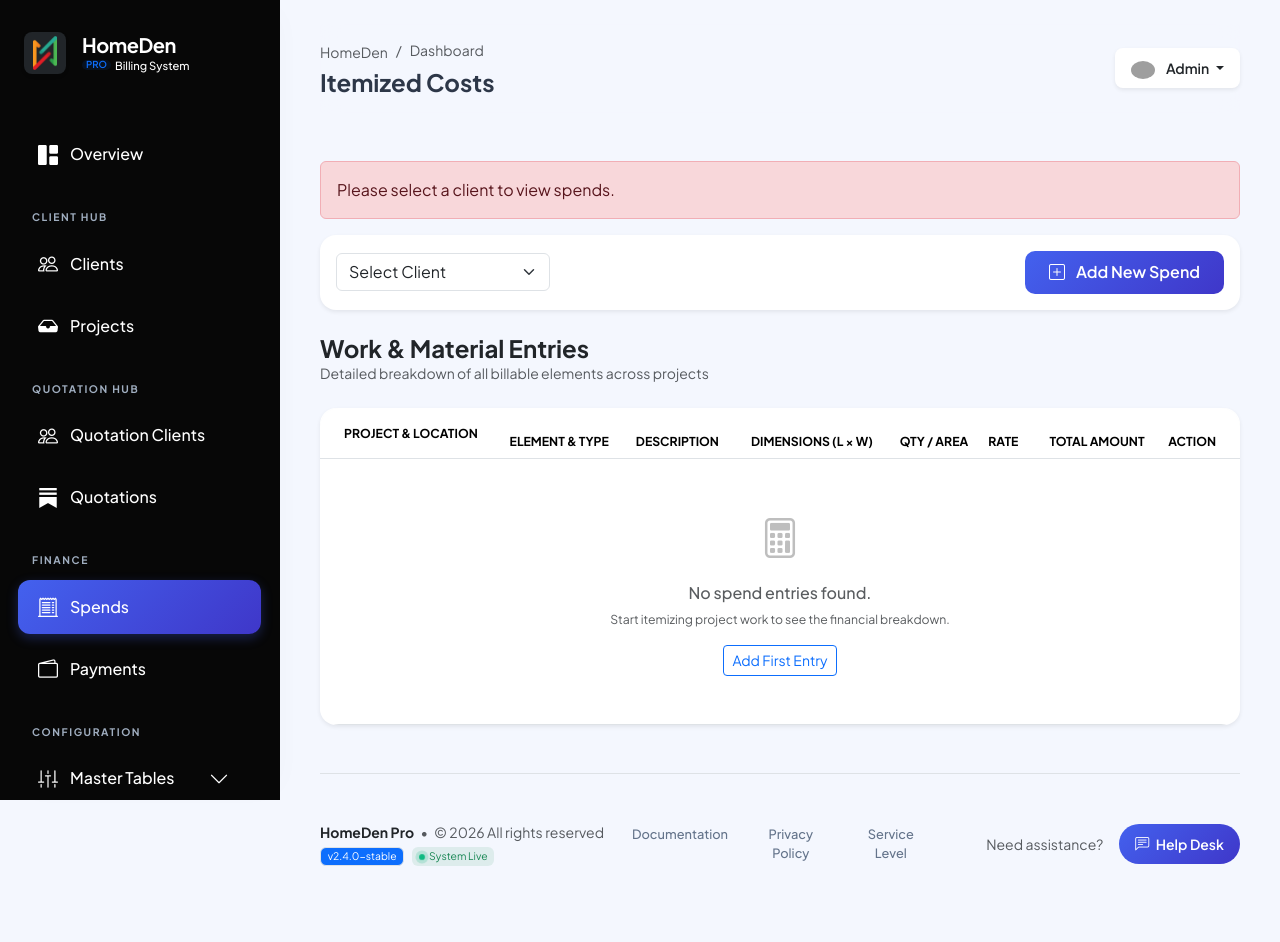
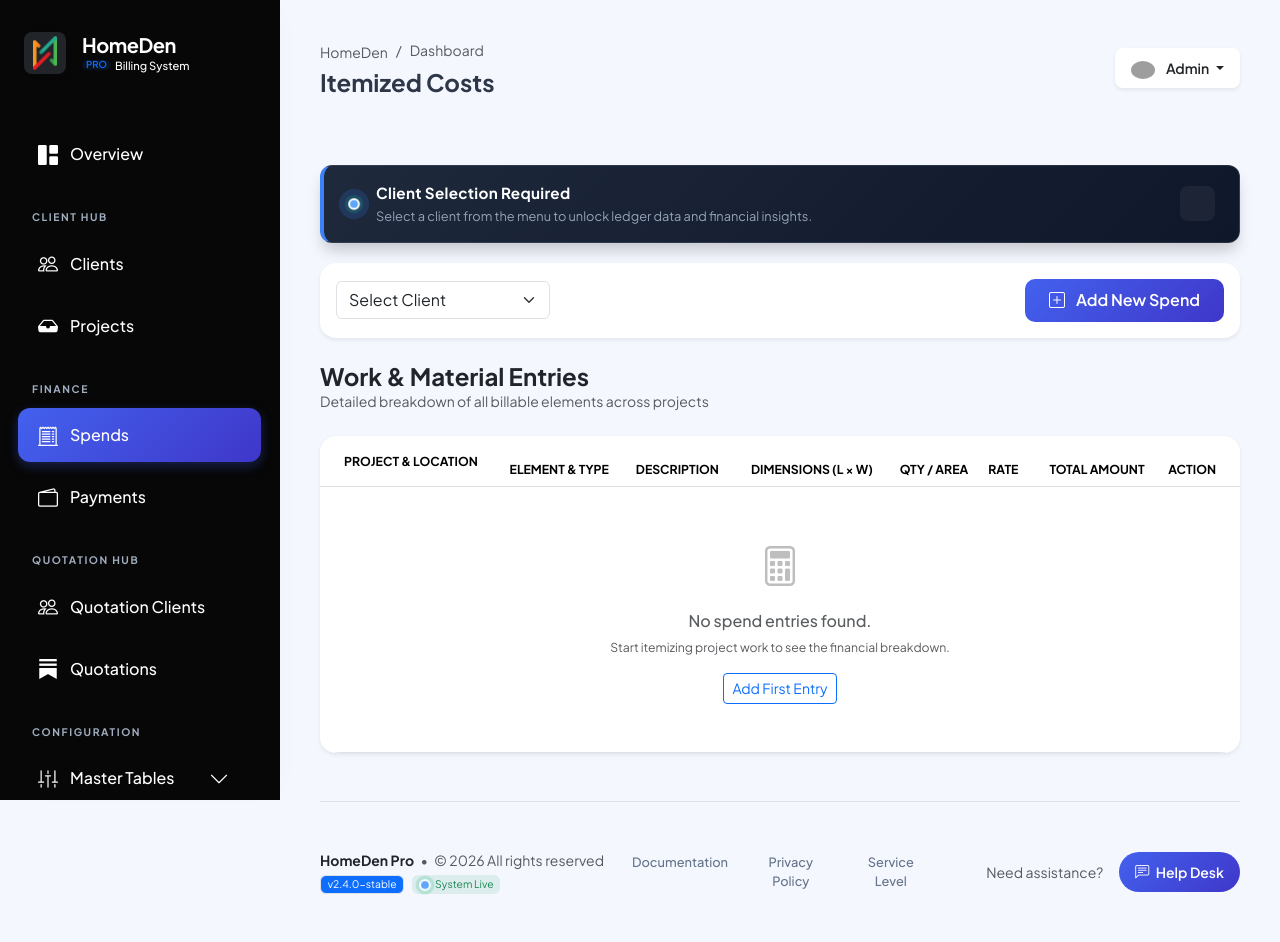
Before and after one commit to vivek248-cloud/Homedeninvoice-v2, a Django app: page /spends/ in a window 1280 px wide. Before the commit the page ends 866 px from the top, so only its background shows below. Run offline with Django 5.2, Linux system fonts and the light colour scheme; a user stored in the database is signed in; data comes from the database, SQL or seed files in the repository; some libraries are stand-ins or nearby versions; grey boxes are pictures that could not be loaded.

Commit message:
new update

```diff
--- a/billing/templates/billing/clientQT/index.html
+++ b/billing/templates/billing/clientQT/index.html
@@ -74,7 +74,6 @@
 
     .custom-table tbody tr:hover {
         background: #fff !important;
-        transform: translateY(-3px) scale(1.002);
         box-shadow: 0 10px 30px -10px rgba(112, 144, 176, 0.2);
         z-index: 2;
     }
--- a/billing/templates/billing/layouts/base.html
+++ b/billing/templates/billing/layouts/base.html
@@ -403,6 +403,17 @@ box-shadow:0 0 0 .15rem rgba(13,110,253,.15);
                 <i class="bi bi-inbox-fill"></i> Projects
             </a>
 
+            <div class="sidebar-heading">Finance</div>
+
+            <a class="nav-link {% if request.resolver_match.url_name == 'spend_list' %}active{% endif %}"
+            href="{% url 'spend_list' %}">
+                <i class="bi bi-receipt-cutoff"></i> Spends
+            </a>
+
+            <a class="nav-link {% if request.resolver_match.url_name == 'payment_list' %}active{% endif %}"
+            href="{% url 'payment_list' %}">
+                <i class="bi bi-wallet2"></i> Payments
+            </a>
 
             <div class="sidebar-heading">Quotation Hub</div>
 
@@ -415,20 +426,6 @@ box-shadow:0 0 0 .15rem rgba(13,110,253,.15);
             href="{% url 'quotation_index' %}">
                 <i class="bi bi-substack"></i> Quotations
             </a>
-
-
-            <div class="sidebar-heading">Finance</div>
-
-            <a class="nav-link {% if request.resolver_match.url_name == 'spend_list' %}active{% endif %}"
-            href="{% url 'spend_list' %}">
-                <i class="bi bi-receipt-cutoff"></i> Spends
-            </a>
-
-            <a class="nav-link {% if request.resolver_match.url_name == 'payment_list' %}active{% endif %}"
-            href="{% url 'payment_list' %}">
-                <i class="bi bi-wallet2"></i> Payments
-            </a>
-
 
             <div class="sidebar-heading">Configuration</div>
 
--- a/billing/templates/billing/project/create.html
+++ b/billing/templates/billing/project/create.html
@@ -35,7 +35,7 @@
 
                             <div class="col-md-6">
                                 <label class="form-label fw-bold small text-uppercase">Project Name <span class="text-danger">*</span></label>
-                                <input type="text" name="name" class="form-control form-control-lg" placeholder="e.g. Villa Renovation" required>
+                                <input type="text" name="name" class="form-control form-control-lg" placeholder="e.g. ID-19" required>
                                 <div class="invalid-feedback">Project name is required.</div>
                             </div>
 
--- a/billing/templates/billing/spend/create.html
+++ b/billing/templates/billing/spend/create.html
@@ -177,7 +177,7 @@
                                                 name="rate[]"
                                                 class="form-control form-control-sm rate"
                                                 placeholder="Rate"
-                                                readonly
+
                                                 required
                                             >
 
--- a/billing/templates/billing/spend/index.html
+++ b/billing/templates/billing/spend/index.html
@@ -5,9 +5,123 @@
 {% block content %}
 
 {% if not selected_client %}
-    <div class="alert alert-danger mt-3">
-        Please select a client to view spends.
+<div class="selection-prompt" data-aos="zoom-in">
+    <div class="prompt-content">
+        <div class="indicator-wrapper">
+            <span class="pulse-ring"></span>
+            <span class="pulse-dot"></span>
+        </div>
+
+        <div class="text-group">
+            <span class="prompt-title">Client Selection Required</span>
+            <span class="prompt-subtitle">Select a client from the menu to unlock ledger data and financial insights.</span>
+        </div>
     </div>
+
+    <div class="prompt-action">
+        <i class="fa-solid fa-arrow-pointer"></i>
+    </div>
+</div>
+
+<style>
+    .selection-prompt {
+        background: linear-gradient(135deg, #1e293b 0%, #0f172a 100%);
+        border: 1px solid rgba(255, 255, 255, 0.1);
+        border-left: 4px solid #3b82f6; /* Blue accent instead of red for a professional feel */
+        border-radius: 12px;
+        padding: 16px 24px;
+        display: flex;
+        align-items: center;
+        justify-content: space-between;
+        margin: 20px 0;
+        box-shadow: 0 10px 15px -3px rgba(0, 0, 0, 0.2);
+        color: white;
+    }
+
+    .prompt-content {
+        display: flex;
+        align-items: center;
+        gap: 16px;
+    }
+
+    /* Pulse Animation */
+    .indicator-wrapper {
+        position: relative;
+        display: flex;
+        height: 12px;
+        width: 12px;
+    }
+
+    .pulse-ring {
+        animation: pulse-animation 2s cubic-bezier(0, 0, 0.2, 1) infinite;
+        position: absolute;
+        display: inline-flex;
+        height: 100%;
+        width: 100%;
+        border-radius: 50%;
+        background-color: #3b82f6;
+        opacity: 0.75;
+    }
+
+    .pulse-dot {
+        position: relative;
+        display: inline-flex;
+        border-radius: 50%;
+        height: 12px;
+        width: 12px;
+        background-color: #60a5fa;
+        border: 2px solid #ffffff;
+    }
+
+    .text-group {
+        display: flex;
+        flex-direction: column;
+    }
+
+    .prompt-title {
+        font-weight: 700;
+        font-size: 0.95rem;
+        letter-spacing: 0.3px;
+        color: #ffffff;
+    }
+
+    .prompt-subtitle {
+        font-size: 0.8rem;
+        color: #94a3b8;
+        margin-top: 2px;
+    }
+
+    .prompt-action {
+        background: rgba(255, 255, 255, 0.05);
+        width: 35px;
+        height: 35px;
+        border-radius: 8px;
+        display: flex;
+        align-items: center;
+        justify-content: center;
+        color: #60a5fa;
+        transition: 0.3s;
+    }
+
+    @keyframes pulse-animation {
+        75%, 100% {
+            transform: scale(3);
+            opacity: 0;
+        }
+    }
+
+    /* Mobile Responsive */
+    @media (max-width: 600px) {
+        .selection-prompt {
+            flex-direction: column;
+            align-items: flex-start;
+            gap: 15px;
+        }
+        .prompt-action {
+            display: none; /* Hide icon on small mobile to save space */
+        }
+    }
+</style>
 {% endif %}
 
 
--- a/billing/templates/billing/spend/update.html
+++ b/billing/templates/billing/spend/update.html
@@ -178,7 +178,7 @@ data-rate="{{ fs.rate }}"
 name="rate[]"
 value="{{ spend.rate }}"
 class="form-control form-control-sm rate"
-readonly
+
 >
 
 </td>
```
Also changed, not shown: billing/templates/billing/payment/index.html (+121 -0 lines).
